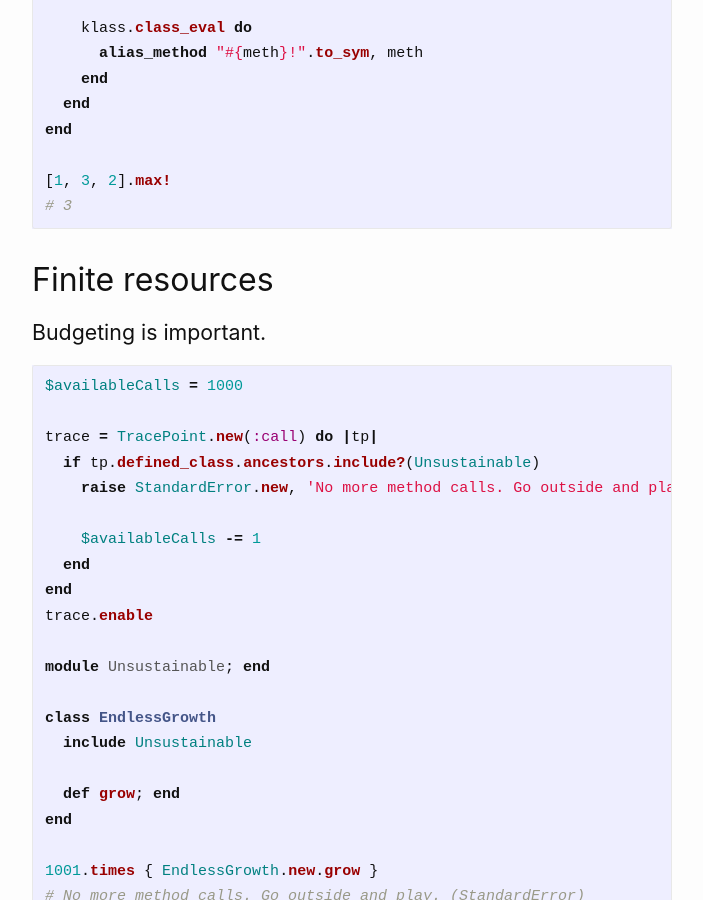
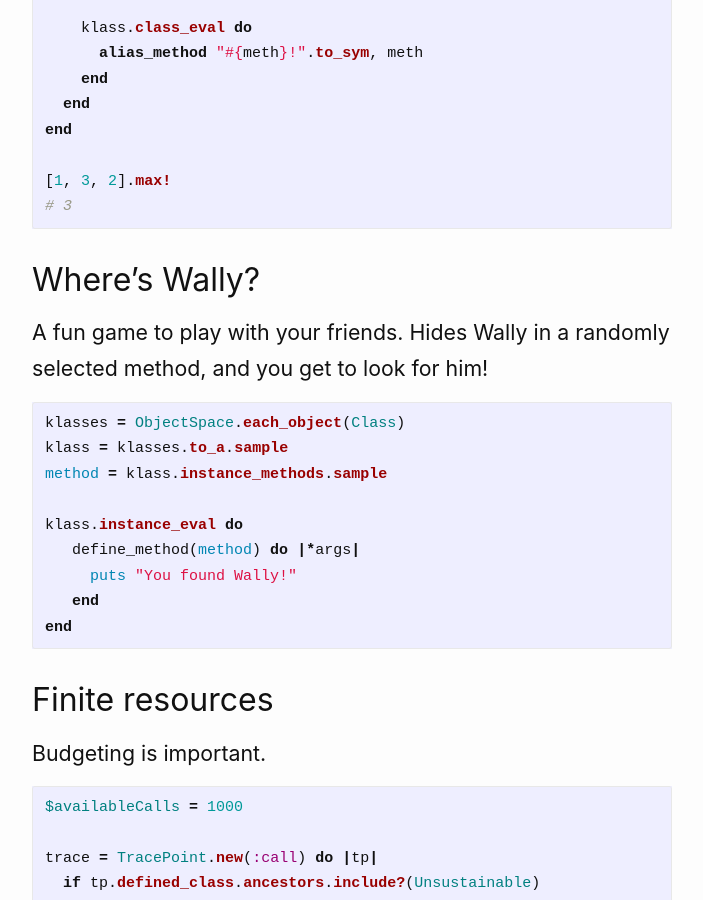
Before and after one commit to jsrn/jsrn.github.io, a Jekyll site: the page built from _posts/2022-07-05-questionable-ruby.md, in a window 1280 px wide and 900 px high, scrolled down 1512 px. Shown: the whole window, without its empty margins (288-991 px from the left). Built offline with Jekyll 4.4.1, drawn with Linux system fonts in a browser that asks for light colours.

Commit message:
where's wally?

````diff
--- a/_posts/2022-07-05-questionable-ruby.md
+++ b/_posts/2022-07-05-questionable-ruby.md
@@ -62,6 +62,22 @@ end
 ```
 
 
+## Where's Wally?
+
+A fun game to play with your friends. Hides Wally in a randomly selected method, and you get to look for him!
+
+```ruby
+klasses = ObjectSpace.each_object(Class)
+klass = klasses.to_a.sample
+method = klass.instance_methods.sample
+
+klass.instance_eval do
+   define_method(method) do |*args|
+     puts "You found Wally!"
+   end
+end
+```
+
 ## Finite resources
 
 Budgeting is important.
````
